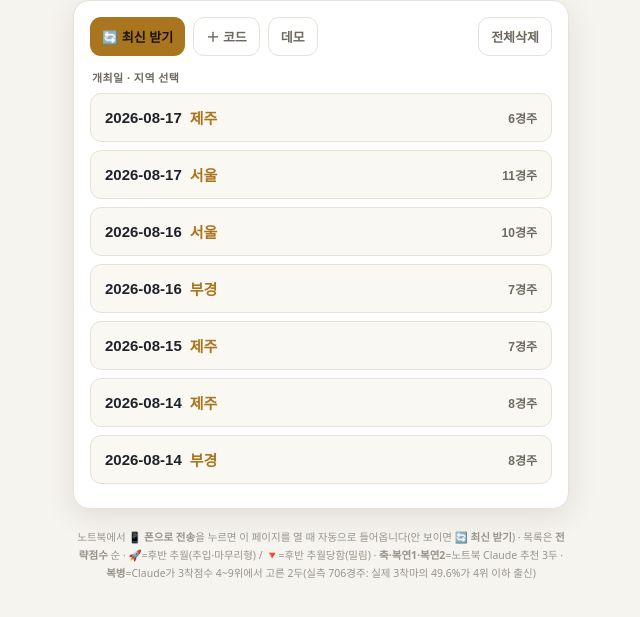
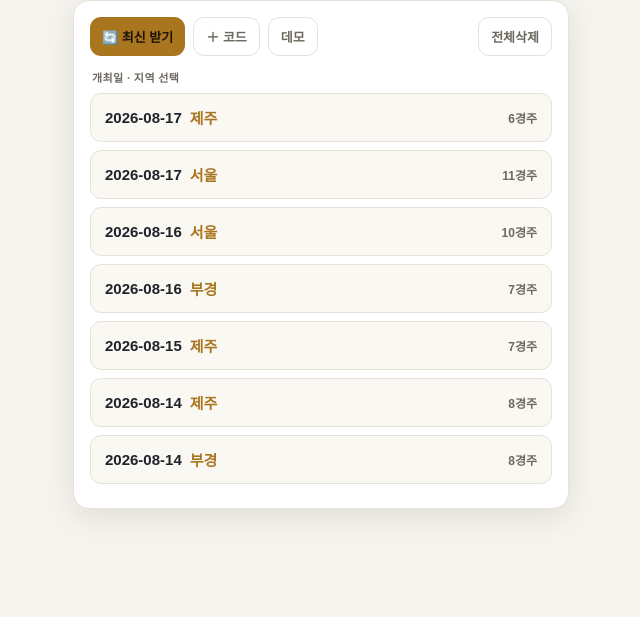
Before and after one commit to Ainpapa/baedang, a plain HTML site: page index.html in a window 1280 px wide. Shown: the part 53-670 px from the top of the page, without its empty margins (319-959 px from the left). Drawn offline with Linux system fonts and the light colour scheme.

Commit message:
폰 페이지: 하단 설명문 제거 2026-08-15 02:09:05

```diff
--- a/index.html
+++ b/index.html
@@ -83,7 +83,7 @@
 <div class="wrap">
   <header><h1>배당반영</h1><span class="tag">경마 · 폰</span></header>
   <div id="app"></div>
-  <p class="foot">노트북에서 <b>📱 폰으로 전송</b>을 누르면 이 페이지를 열 때 자동으로 들어옵니다(안 보이면 <b>🔄 최신 받기</b>) · 목록은 <b>전략점수</b> 순 · <b>🚀</b>=후반 추월(추입·마무리형) / <b>🔻</b>=후반 추월당함(밀림) · <b>축·복연1·복연2</b>=노트북 Claude 추천 3두 · <b>복병</b>=Claude가 3착점수 4~9위에서 고른 2두(실측 706경주: 실제 3착마의 49.6%가 4위 이하 출신)</p>
+  <!-- 2026-08-15: 하단 설명문(.foot) 삭제 — 화면을 비우기 위해 사용자 요청 -->
 </div>
 
 <script>
```
